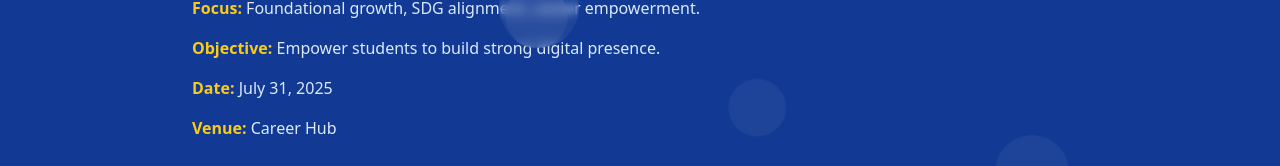
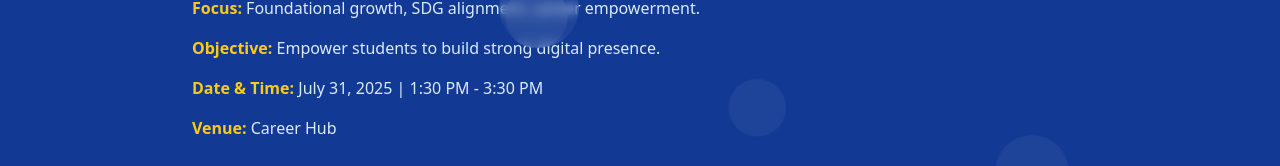
Before and after one commit to aathikanm/genesis2.o-web, a React (Vite) app: page /events/brandingbeyondborders in a window 1280 px wide. Shown: the part 548-714 px from the top of the page. Built offline with nearby package versions, Linux system fonts and the light colour scheme.

Commit message:
Bg changes committed

```diff
--- a/src/components/EventDetail.jsx
+++ b/src/components/EventDetail.jsx
@@ -8,8 +8,7 @@ const eventDetails = {
     image: "/images/events/sdg-pitch.jpg",
     focus: "Foundational growth, SDG alignment, career empowerment.",
     objective: "Highlight student-led sustainable innovation.",
-    date: "July 31, 2025",
-
+    date: "July 31, 2025 | 1:30 PM - 3:30 PM",
     venue: "Expo Arena"
   },
   codeforcause: {
@@ -18,8 +17,7 @@ const eventDetails = {
     image: "/images/events/code-humanity.jpg",
     focus: "Foundational growth, SDG alignment, career empowerment.",
     objective: "Promote problem-solving for social good.",
-    date: "July 31, 2025",
-
+    date: "July 31, 2025 | 1:30 PM - 3:30 PM",
     venue: "Coding Lab"
   },
   brandingbeyondborders: {
@@ -28,8 +26,7 @@ const eventDetails = {
     image: "/images/events/linkedin-resume.jpg",
     focus: "Foundational growth, SDG alignment, career empowerment.",
     objective: "Empower students to build strong digital presence.",
-    date: "July 31, 2025",
-
+    date: "July 31, 2025 | 1:30 PM - 3:30 PM",
     venue: "Career Hub"
   },
   greenmind: {
@@ -38,7 +35,7 @@ const eventDetails = {
     image: "/images/events/ai-sustainable.jpg",
     focus: "Tech-driven innovation, sustainability, and purpose-led leadership.",
     objective: "Introduce students to sustainable AI principles.",
-    date: "August 1, 2025",
+    date: "August 1, 2025 | 9:30 AM - 11:00 AM",
     venue: "AI Lab"
   },
   urbanthink2025: {
@@ -47,7 +44,7 @@ const eventDetails = {
     image: "/images/events/smart-city.jpg",
     focus: "Tech-driven innovation, sustainability, and purpose-led leadership.",
     objective: "Promote SDG-based urban ideation.",
-    date: "August 1, 2025",
+    date: "August 1, 2025 | 9:30 AM - 11:00 AM",
     venue: "Design Studio"
   },
   voicesoffire: {
@@ -56,7 +53,7 @@ const eventDetails = {
     image: "/images/events/panel-discussion.jpg",
     focus: "Tech-driven innovation, sustainability, and purpose-led leadership.",
     objective: "Inspire students through leadership journeys.",
-    date: "August 1, 2025",
+    date: "August 1, 2025 | 1:30 PM - 2:30 PM",
     venue: "Main Auditorium"
   }
 };
@@ -91,7 +88,7 @@ const EventDetail = () => {
         <div className="space-y-4 text-blue-100">
           <p><strong className="text-yellow-400">Focus:</strong> {event.focus}</p>
           <p><strong className="text-yellow-400">Objective:</strong> {event.objective}</p>
-          <p><strong className="text-yellow-400">Date:</strong> {event.date}</p>
+          <p><strong className="text-yellow-400">Date & Time:</strong> {event.date}</p>
           <p><strong className="text-yellow-400">Venue:</strong> {event.venue}</p>
         </div>
 
```
